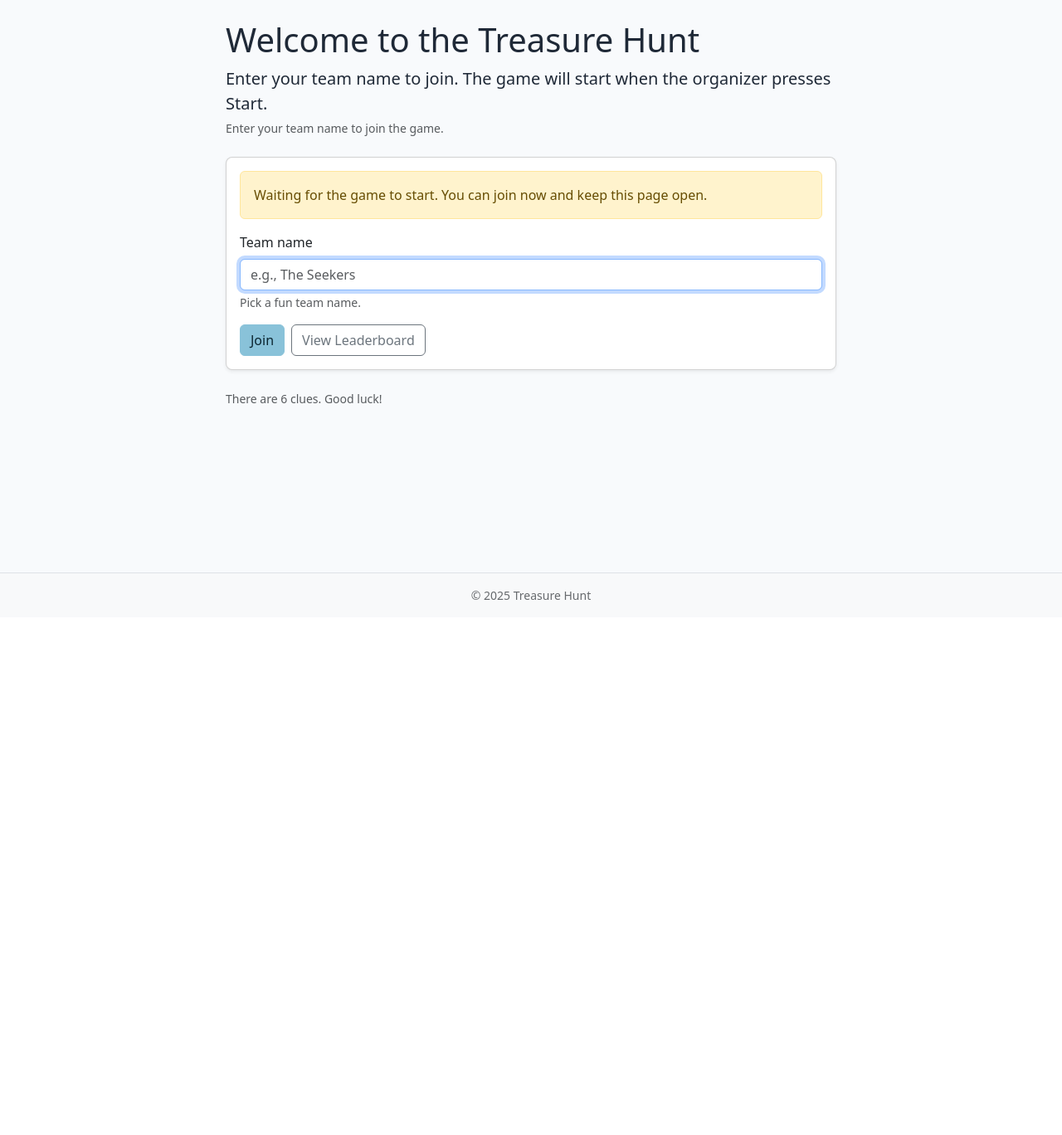
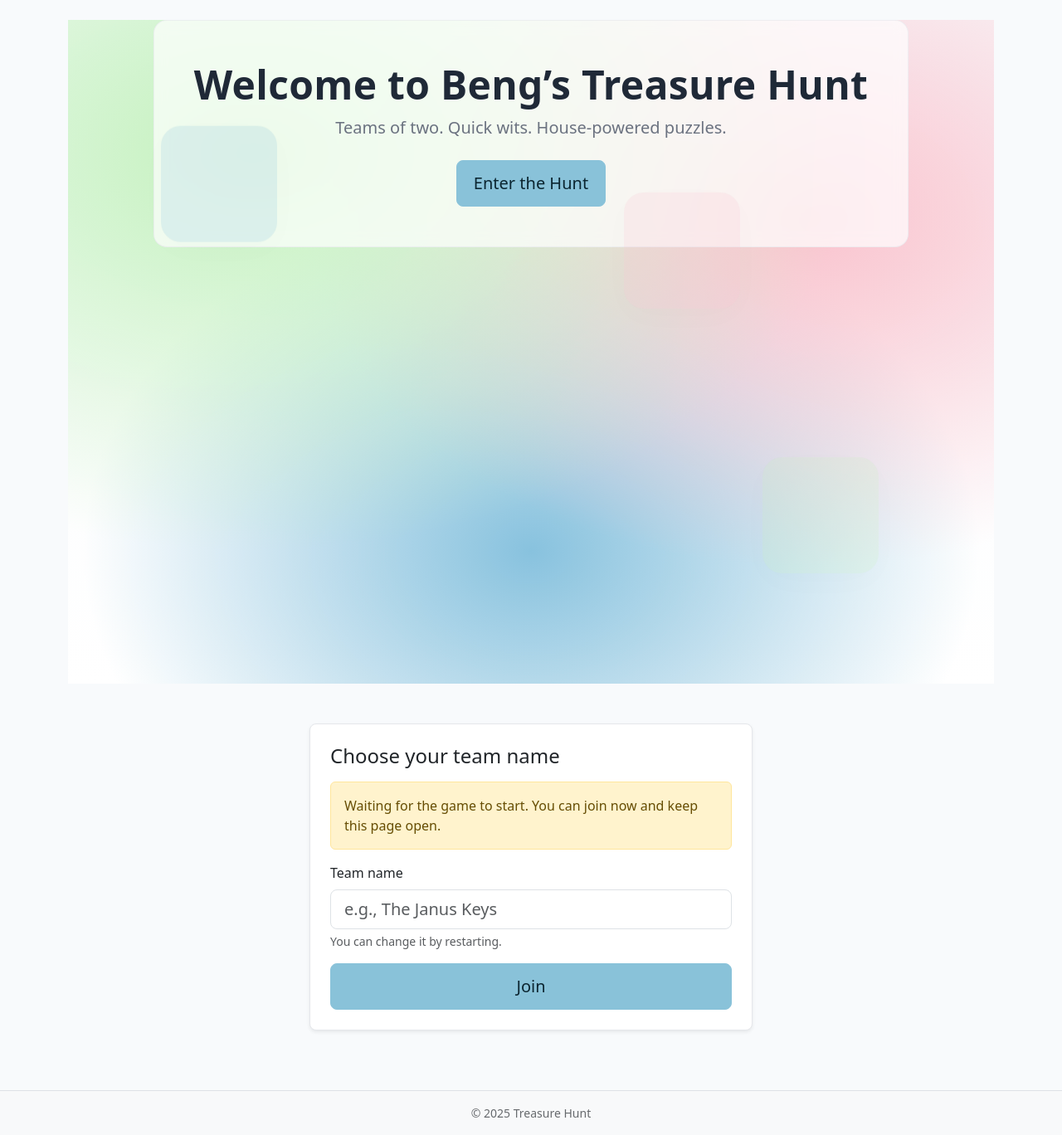
Before and after one commit to souravmohapatra/treasure_hunt, a Flask app: page / in a window 1280 px wide. Shown: the part 56-1424 px from the top of the page at 83% size. Before the commit the page ends 779 px from the top, so only its background shows below. Run offline with Flask 3, Linux system fonts and the light colour scheme; data that the repository does not hold is empty; some libraries are stand-ins or nearby versions.

Commit message:
Add a nice landing page

```diff
--- a/static/main.css
+++ b/static/main.css
@@ -198,3 +198,137 @@ footer .small {
         padding-bottom: 1rem !important;
     }
 }
+
+/* --- Hero / Gradient --- */
+.hero-wrap {
+    min-height: 100vh;
+    position: relative;
+}
+.hero-gradient {
+    position: absolute;
+    inset: 0;
+    background:
+        radial-gradient(
+            1200px 800px at 20% 20%,
+            var(--accent) 0%,
+            transparent 60%
+        ),
+        radial-gradient(
+            1000px 700px at 80% 30%,
+            var(--accent-2) 0%,
+            transparent 60%
+        ),
+        radial-gradient(
+            900px 700px at 50% 80%,
+            var(--primary) 0%,
+            transparent 60%
+        ),
+        linear-gradient(180deg, var(--bg) 0%, var(--card) 100%);
+    filter: saturate(1.05);
+    animation: hueShift 18s ease-in-out infinite alternate;
+    z-index: 0;
+}
+@keyframes hueShift {
+    0% {
+        filter: hue-rotate(0deg) saturate(1.05);
+    }
+    100% {
+        filter: hue-rotate(12deg) saturate(1.1);
+    }
+}
+@media (prefers-reduced-motion: reduce) {
+    .hero-gradient {
+        animation: none;
+    }
+}
+
+/* --- Floating shapes --- */
+.floating-shapes {
+    position: absolute;
+    inset: 0;
+    pointer-events: none;
+    z-index: 1;
+}
+.shape {
+    position: absolute;
+    width: 140px;
+    height: 140px;
+    border-radius: 24px;
+    opacity: 0.2;
+    background: var(--primary);
+    box-shadow: 0 10px 40px rgba(0, 0, 0, 0.08);
+    animation: floatY 12s ease-in-out infinite;
+}
+.shape.s1 {
+    top: 15%;
+    left: 10%;
+}
+.shape.s2 {
+    top: 65%;
+    left: 75%;
+    background: var(--accent);
+    animation-duration: 16s;
+}
+.shape.s3 {
+    top: 25%;
+    left: 60%;
+    background: var(--accent-2);
+    animation-duration: 14s;
+}
+@keyframes floatY {
+    0%,
+    100% {
+        transform: translateY(-8px);
+    }
+    50% {
+        transform: translateY(8px);
+    }
+}
+@media (prefers-reduced-motion: reduce) {
+    .shape {
+        animation: none;
+    }
+}
+
+/* --- Glass card --- */
+.glassy {
+    background: color-mix(in srgb, var(--card) 70%, transparent);
+    backdrop-filter: blur(8px);
+    border: 1px solid color-mix(in srgb, var(--border) 60%, transparent);
+    border-radius: 1rem;
+}
+.hero-title {
+    letter-spacing: 0.3px;
+}
+.hero-cta {
+    padding-inline: 1.25rem;
+}
+
+/* --- Join sheet (slide-up overlay for JS users) --- */
+.join-sheet {
+    position: relative;
+    transition:
+        transform 0.6s cubic-bezier(0.22, 1, 0.36, 1),
+        opacity 0.4s ease;
+}
+.join-sheet.sheet-overlay {
+    position: fixed;
+    left: 0;
+    right: 0;
+    bottom: 0;
+    background: var(--card);
+    border-top-left-radius: 1.25rem;
+    border-top-right-radius: 1.25rem;
+    box-shadow: 0 -12px 40px rgba(0, 0, 0, 0.16);
+    transform: translateY(100%);
+    opacity: 0;
+    z-index: 20;
+}
+.join-sheet.sheet-visible {
+    transform: translateY(0);
+    opacity: 1;
+}
+/* keep anchor target spacing for no-JS fallback */
+#join:target {
+    scroll-margin-top: 20vh;
+}
--- a/templates/base.html
+++ b/templates/base.html
@@ -96,6 +96,7 @@
     <script>
       (function(){ var el = document.getElementById('year'); if (el) { el.textContent = new Date().getFullYear(); } })();
     </script>
+    <script src="https://cdnjs.cloudflare.com/ajax/libs/gsap/3.12.5/gsap.min.js" integrity="sha512-hashplaceholder" crossorigin="anonymous" referrerpolicy="no-referrer"></script>
     {% block scripts %}{% endblock %}
   </body>
 </html>
--- a/templates/index.html
+++ b/templates/index.html
@@ -3,54 +3,49 @@
 {% block title %}Home{% endblock %}
 
 {% block content %}
+  <section class="hero-wrap position-relative overflow-hidden">
+    <div class="hero-gradient"></div>
+    <div class="floating-shapes">
+      <span class="shape s1"></span>
+      <span class="shape s2"></span>
+      <span class="shape s3"></span>
+    </div>
+    <div class="container h-100 d-flex align-items-center justify-content-center">
+      <div class="hero-card text-center pastel-border glassy p-4 p-md-5">
+        <h1 class="display-5 fw-bold mb-2 hero-title">Welcome to Beng’s Treasure Hunt</h1>
+        <p class="lead muted mb-4">Teams of two. Quick wits. House-powered puzzles.</p>
+        <div class="d-flex gap-3 justify-content-center">
+          <a href="#join" class="btn btn-primary btn-lg hero-cta" id="enterHuntBtn" aria-label="Enter the Hunt">
+            Enter the Hunt
+          </a>
+        </div>
+      </div>
+    </div>
+  </section>
+
+  <section id="join" class="join-sheet container my-5">
     <div class="row justify-content-center">
-    <div class="col-12 col-md-10 col-lg-8">
-      <div class="mb-4">
-        <h1 class="mb-2">Welcome to the Treasure Hunt</h1>
-        {% if game_started %}
-          <p class="lead mb-1">Enter your team name to begin the game.</p>
-        {% else %}
-          <p class="lead mb-1">Enter your team name to join. The game will start when the organizer presses Start.</p>
-        {% endif %}
-        <p class="text-muted small">Enter your team name to join the game.</p>
-      </div>
-
-      <div class="card shadow-sm">
-        <div class="card-body">
+      <div class="col-12 col-md-8 col-lg-6">
+        <div class="card pastel-border shadow-sm">
+          <div class="card-body p-4">
+            <h2 class="h4 mb-3">Choose your team name</h2>
             {% if not game_started %}
               <div class="alert alert-warning mb-3" role="alert">
                 Waiting for the game to start. You can join now and keep this page open.
               </div>
             {% endif %}
-          <form method="post" action="{{ url_for('start') }}" class="needs-validation" novalidate>
+            <form method="post" action="{{ url_for('start') }}" novalidate>
               <input type="hidden" name="csrf_token" value="{{ csrf_token() }}">
               <div class="mb-3">
                 <label for="team_name" class="form-label">Team name</label>
-              <input
-                type="text"
-                class="form-control"
-                id="team_name"
-                name="team_name"
-                placeholder="e.g., The Seekers"
-                value="{{ current_team or '' }}"
-                required
-                autofocus
-              >
-              <div class="form-text text-muted">Pick a fun team name.</div>
+                <input type="text" class="form-control form-control-lg" id="team_name" name="team_name" placeholder="e.g., The Janus Keys" required>
+                <div class="form-text">You can change it by restarting.</div>
               </div>
-            <div class="d-flex align-items-center gap-2">
-              <button type="submit" class="btn btn-primary">{% if game_started %}Start{% else %}Join{% endif %}</button>
-              <a href="{{ url_for('leaderboard') }}" class="btn btn-outline-secondary">View Leaderboard</a>
-            </div>
+              <button class="btn btn-primary btn-lg w-100" type="submit">{% if game_started %}Start{% else %}Join{% endif %}</button>
             </form>
           </div>
         </div>
-
-      <div class="mt-4">
-        <p class="text-muted small mb-0">
-          There are {{ total_clues }} clues. Good luck!
-        </p>
       </div>
     </div>
-  </div>
+  </section>
 {% endblock %}
```
Also changed, not shown: static/main.js (+64 -0 lines). Lines whose indentation alone changed are shown as unchanged.
